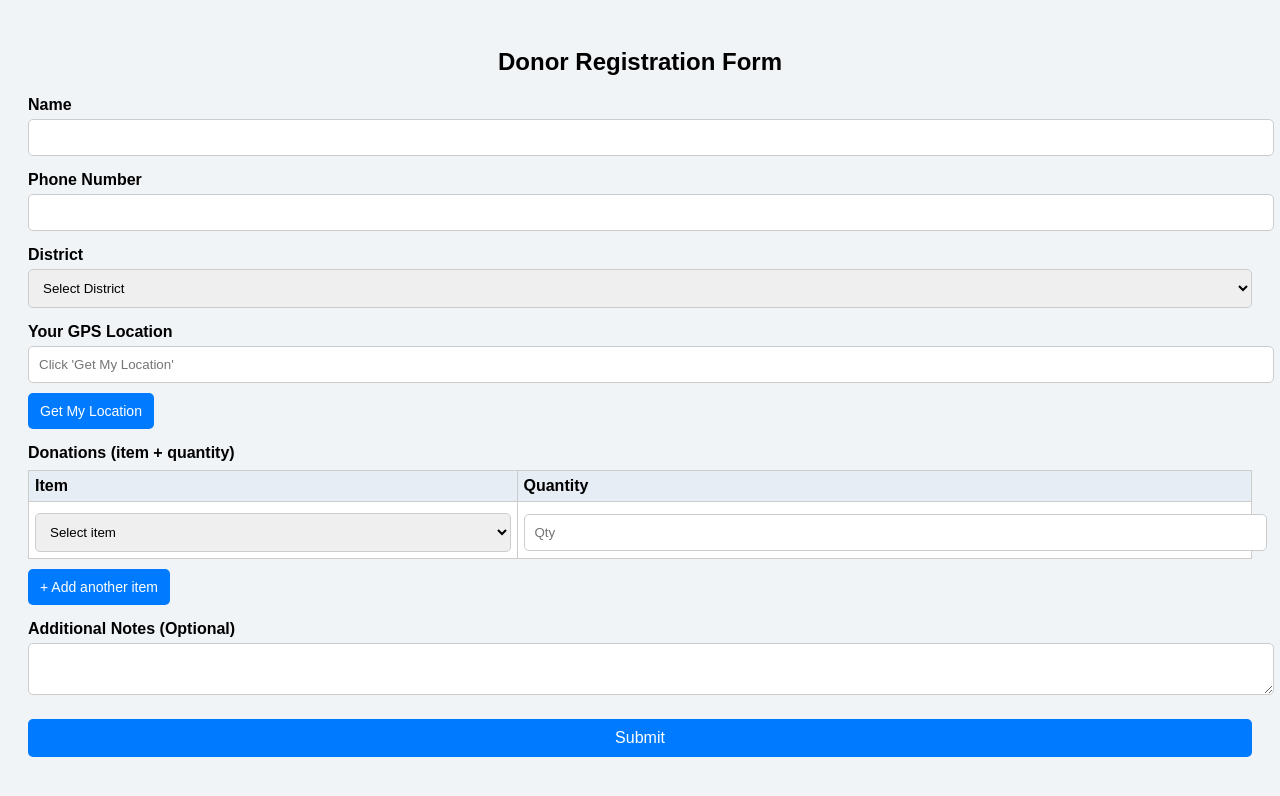
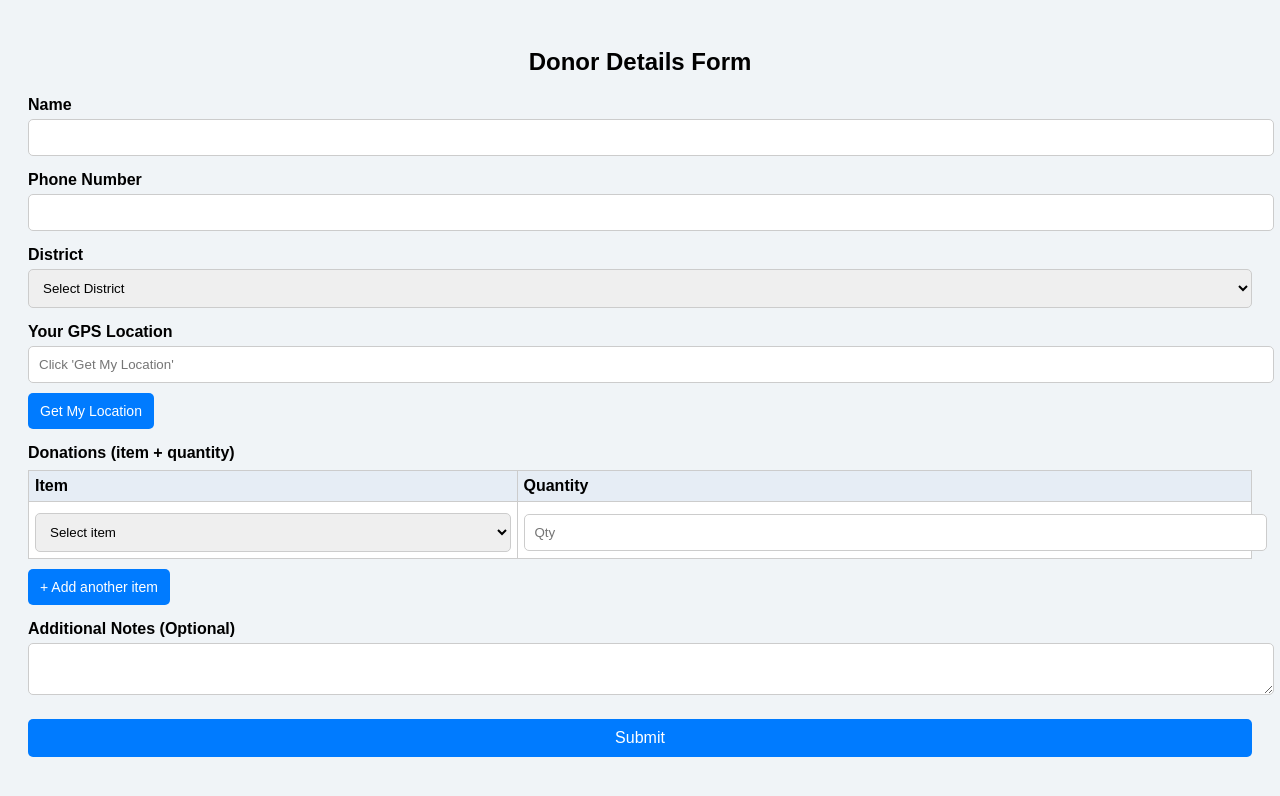
Before and after one commit to Ganathipan/flood-relief-form, a plain HTML site: page index.html in a window 1280 px wide. Drawn offline with Linux system fonts and the light colour scheme.

Commit message:
Change title from 'Donor Registration' to 'Donor Details'

```diff
--- a/index.html
+++ b/index.html
@@ -33,7 +33,7 @@
 </head>
 
 <body>
-  <h2>Donor Registration Form</h2>
+  <h2>Donor Details Form</h2>
 
   <!-- Basic info -->
   <label>Name</label>
```
